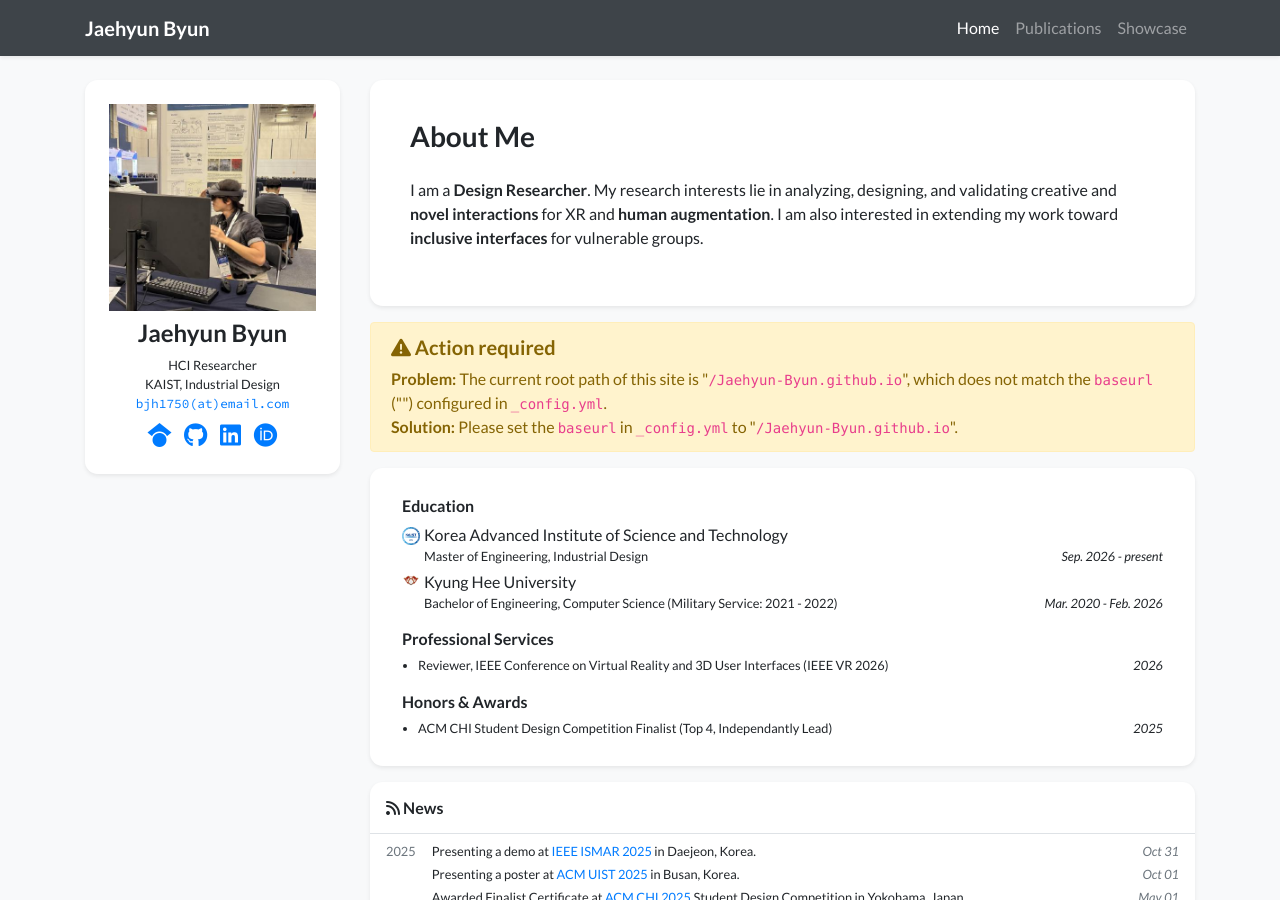
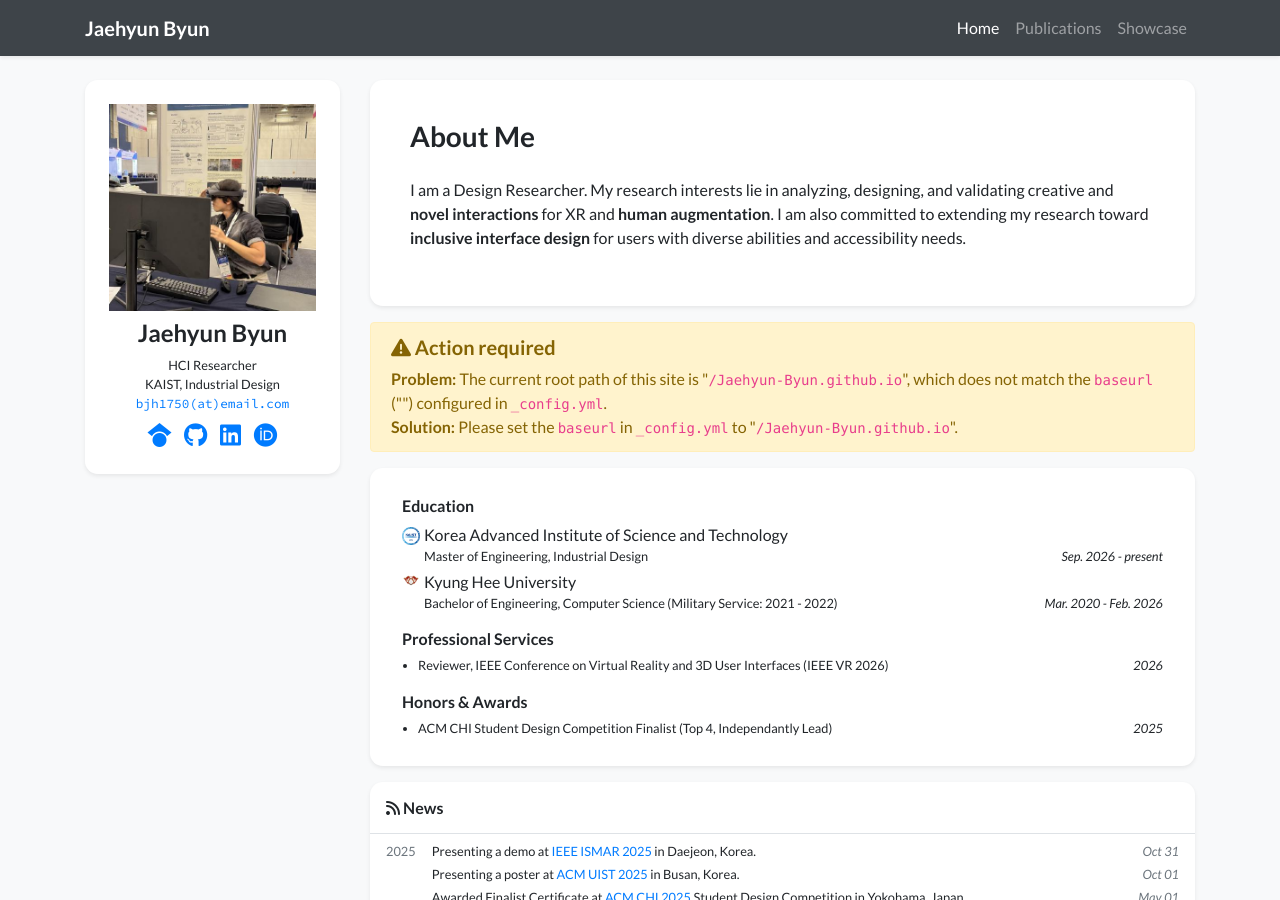
Before and after one commit to Jaehyun-Byun/Jaehyun-Byun.github.io, a Jekyll site: the page built from index.html, in a window 1280 px wide and 900 px high. Built offline with Jekyll 4.4.1, drawn with Linux system fonts in a browser that asks for light colours; nearby versions of some CDN libraries; a style sheet for code colours, icons or effects is not loaded.

Commit message:
Update profile.yml

```diff
--- a/_data/profile.yml
+++ b/_data/profile.yml
@@ -22,7 +22,7 @@ orcid: 0009-0004-6422-6698
 short_bio_text_justify: false
 short_bio: >-
   <p>
-   I am a <strong>Design Researcher</strong>. My research interests lie in analyzing, designing, and validating creative and <strong>novel interactions</strong> for XR and <strong>human augmentation</strong>. I am also interested in extending my work toward <strong>inclusive interfaces</strong> for vulnerable groups.
+   I am a Design Researcher. My research interests lie in analyzing, designing, and validating creative and <strong>novel interactions</strong> for XR and <strong>human augmentation</strong>. I am also committed to extending my research toward <strong>inclusive interface design</strong> for users with diverse abilities and accessibility needs.
   </p>
 
 portrait_url: /assets/images/photos/me.jpg
```
